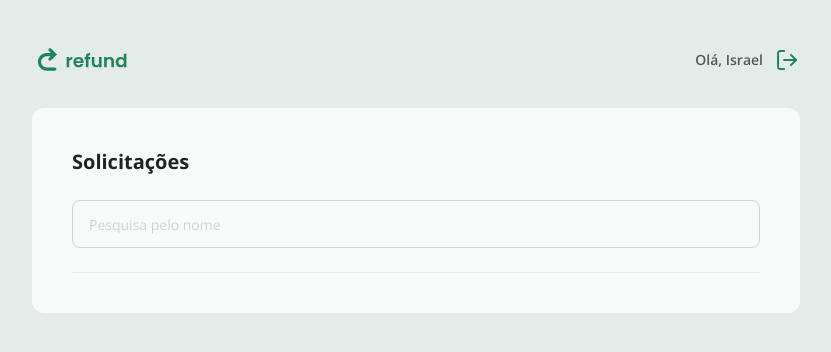
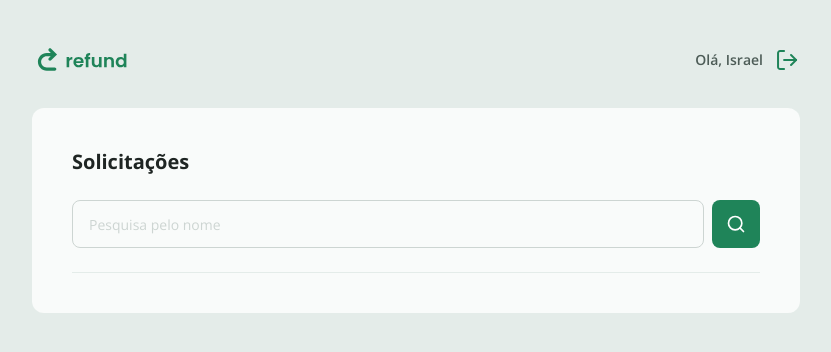
Before and after one commit to israeltx/n11-refund-tailwind, a React (Vite) app: page / in a window 1280 px wide. Shown: the top 352 px of the page, without its empty margins (224-1055 px from the left). Built offline with nearby package versions, Linux system fonts and the light colour scheme.

Commit message:
Create a button variant for searching

```diff
--- a/package.json
+++ b/package.json
@@ -10,9 +10,11 @@
   },
   "dependencies": {
     "@tailwindcss/vite": "^4.1.12",
+    "clsx": "^2.1.1",
     "react": "^19.1.1",
     "react-dom": "^19.1.1",
     "react-router": "^7.8.0",
+    "tailwind-merge": "^3.3.1",
     "tailwindcss": "^4.1.12"
   },
   "devDependencies": {
--- a/src/components/Button.tsx
+++ b/src/components/Button.tsx
@@ -1,13 +1,28 @@
+import { classMerge } from "../utils/classMerge"
+
 type Props = React.ComponentProps<"button"> & {
   isLoading?: boolean
+  variant: "base" | "icon" | "iconSmall"
 }
 
-export function Button({ children, isLoading, type='button', ...rest }: Props) {
+const variants = {
+  button: {
+    base: 'h-12',
+    icon: 'h-12 w-12',
+    iconSmall: 'h-10 w-10'
+  }
+}
+
+export function Button({ children, isLoading, className, type='button', variant='base', ...rest }: Props) {
   return (
     <button
       type={type}
       disabled={isLoading}
-      className="flex items-center justify-center bg-green-100 rounded-lg text-white cursor-pointer hover:bg-green-200 transition ease-linear disabled:opacity-50 disabled:cursor-progress h-12"
+      className={classMerge([
+        "flex items-center justify-center bg-green-100 rounded-lg text-white cursor-pointer hover:bg-green-200 transition ease-linear disabled:opacity-50 disabled:cursor-progress",
+        variants.button[variant],
+        className
+      ])}
       {...rest}>
         {children}
     </button>
--- a/src/pages/Dashboard.tsx
+++ b/src/pages/Dashboard.tsx
@@ -1,6 +1,9 @@
-import React, { use, useState } from "react"
+import React, { useState } from "react"
+
+import searchSvg from "../assets/search.svg"
 
 import { Input } from "../components/Input"
+import { Button } from "../components/Button";
 
 export function Dashboard() {
   const [name, setName] = useState('')
@@ -17,6 +20,7 @@ export function Dashboard() {
 
       <form onSubmit={fetchRefunds} className="flex flex-1 items-center justify-between pb-6 border-b-[1px] border-b-gray-400 md:flex-row gap-2 mt-6">
         <Input placeholder="Pesquisa pelo nome" onChange={(e) => setName(e.target.value)}/>
+        <Button type="submit" variant="icon"><img src={searchSvg} alt="Ícone de pesquisa" className="w-5" /></Button>
       </form>
     </div>
   )
--- /dev/null
+++ b/src/utils/classMerge.ts
@@ -0,0 +1,6 @@
+import { clsx, type ClassValue } from "clsx";
+import { twMerge } from "tailwind-merge";
+
+export function classMerge(...inputs: ClassValue[]) {
+  return twMerge(clsx(inputs))
+}
```
Also changed, not shown: 1 other file (tests, documents, lock files or other folders).
